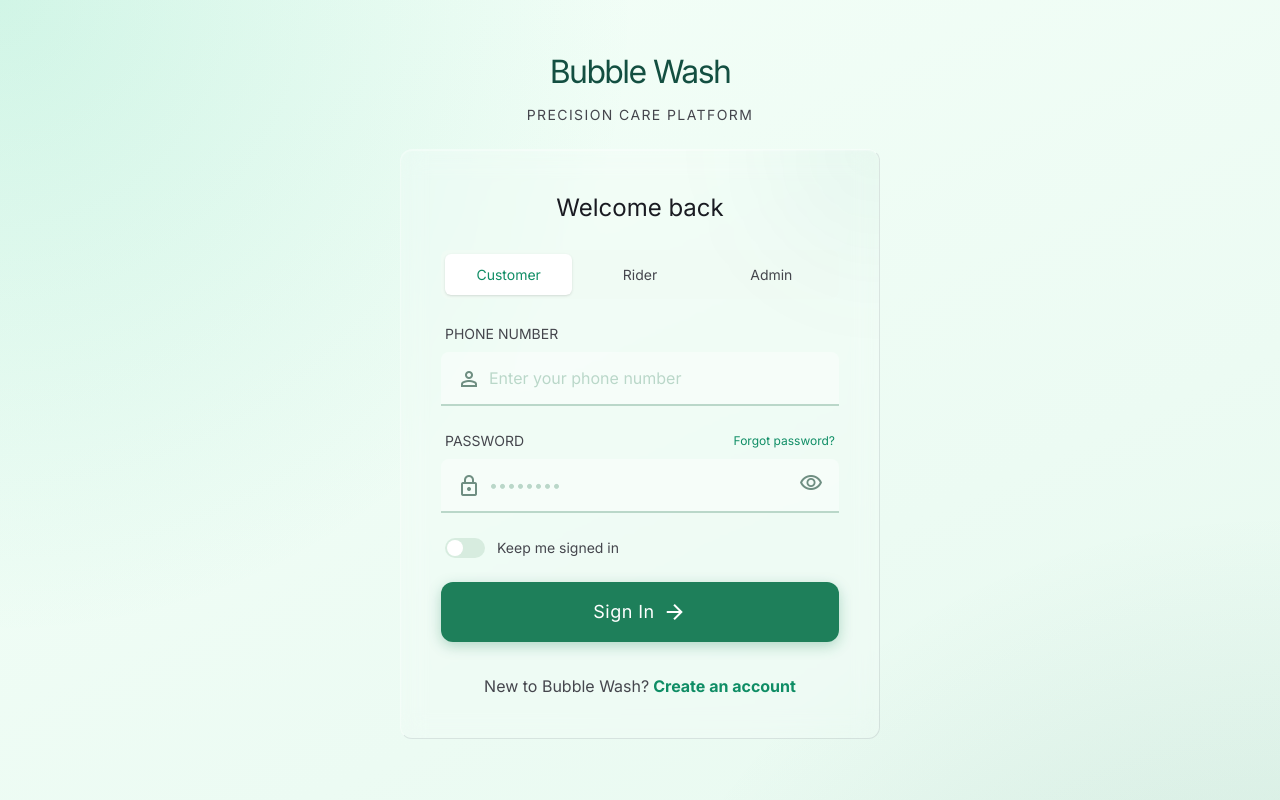
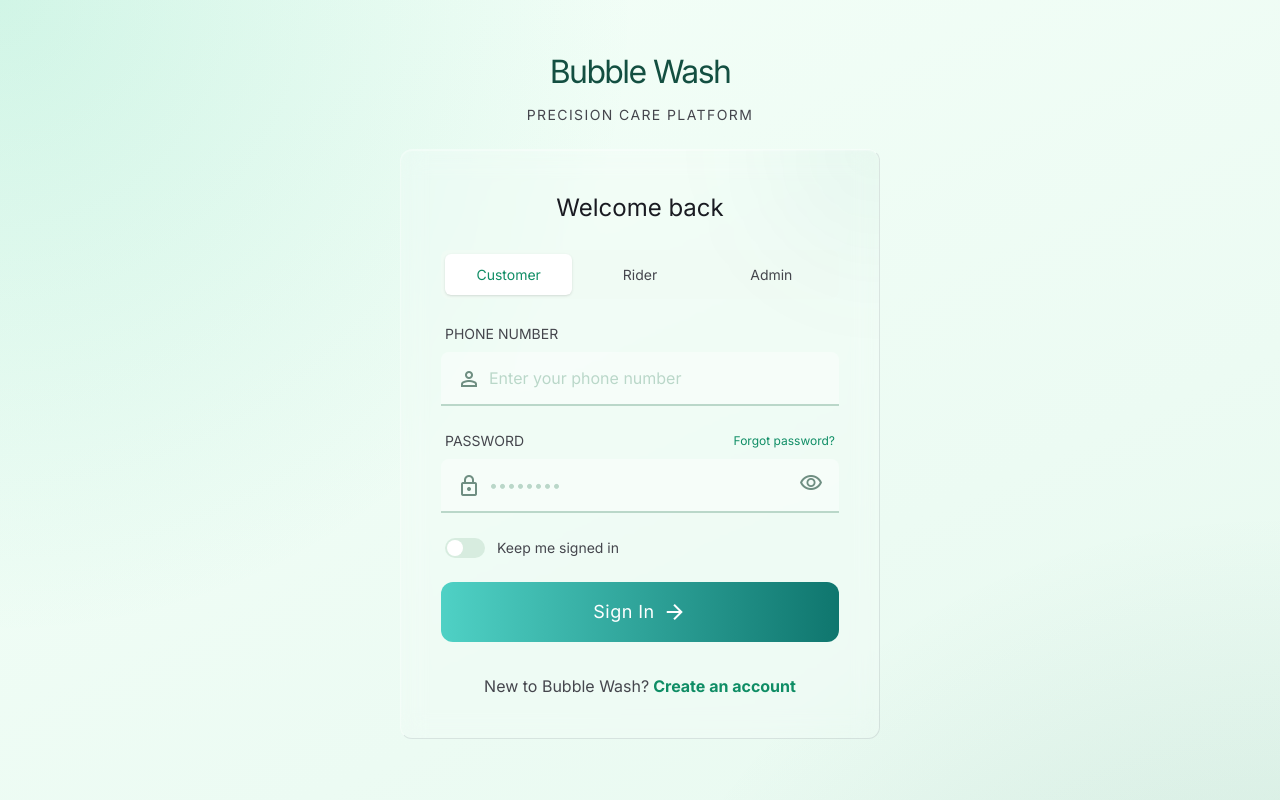
Before and after one commit to NabinDevX/Bubble-Wash, a React (Vite) app: page /signin in a window 1280 px wide. Shown: the top 800 px of the page. Built offline with nearby package versions, Linux system fonts and the light colour scheme; no server answers.

Commit message:
UI: unified gradient button style across app

```diff
--- a/src/index.css
+++ b/src/index.css
@@ -168,20 +168,15 @@
 }
 
 .cta-gradient {
-  background: #1E7F5A;
-  color: white;
-  transition: all 0.2s ease;
-  box-shadow: 0 4px 14px rgba(30, 127, 90, 0.3);
+  background: linear-gradient(90deg, #4fd1c5 0%, #0f766e 100%);
 }
 
 .cta-gradient:hover {
-  background: #166a4a;
-  box-shadow: 0 6px 20px rgba(30, 127, 90, 0.4);
-  transform: translateY(-1px);
+  background: linear-gradient(90deg, #38b2ac 0%, #0d5f57 100%);
 }
 
 .cta-gradient:active {
-  transform: scale(0.98);
+  transform: scale(0.97);
 }
 
 .bg-mesh {
--- a/src/pages/Customer/SchedulePickup.jsx
+++ b/src/pages/Customer/SchedulePickup.jsx
@@ -116,6 +116,7 @@ export default function SchedulePickup() {
           const data = slotRes.value;
           const list =
             data?.slots ?? data?.data?.slots ?? data?.data ?? data ?? [];
+
           setTimeSlots(
             Array.from(
               new Map(
@@ -235,7 +236,7 @@ export default function SchedulePickup() {
 
                   return (
                     <button
-                      key={s.id}
+                      key={`${s.id}-${s.name}`}
                       onClick={() => toggleService(s.id)}
                       className={`w-full flex items-center justify-between p-4 rounded-xl border ${active
                         ? "border-[#1E7F5A] bg-[#1E7F5A]/10"
@@ -284,7 +285,7 @@ export default function SchedulePickup() {
                     .filter((s) => selectedServices.includes(s.id))
                     .map((s) => (
                       <div
-                        key={s.id}
+                        key={`${s.id}-${s.name}`}
                         className="flex items-center justify-between bg-white border p-4 rounded-xl"
                       >
                         <div className="flex items-center gap-4">
```
